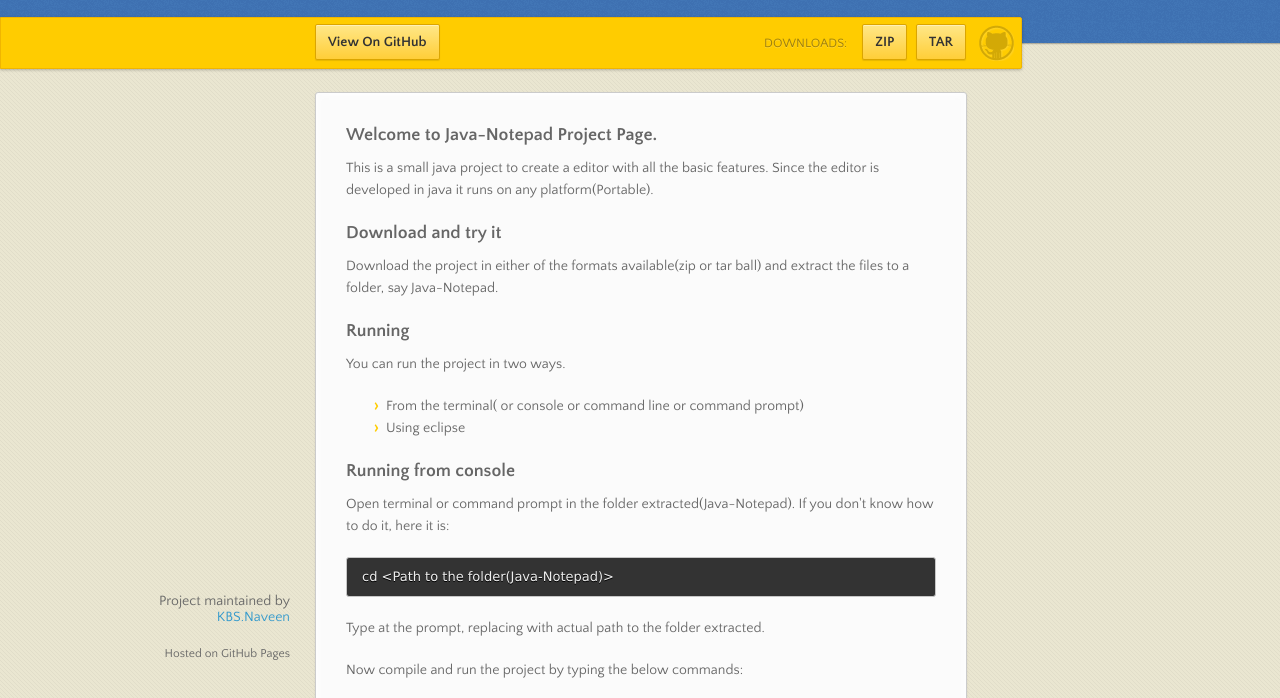
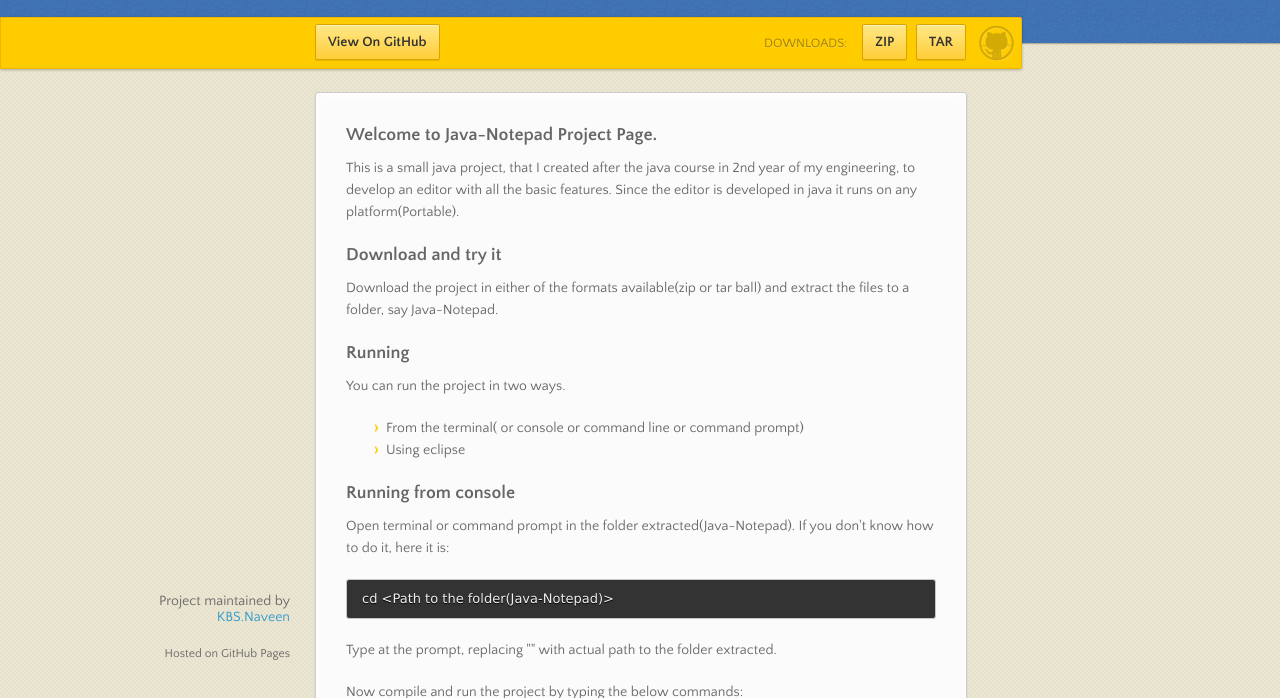
Before and after one commit to KbsNaveen/Java-Notepad, a plain HTML site: page index.html in a window 1280 px wide. Shown: the part 98-796 px from the top of the page. Drawn offline with nearby package versions, Linux system fonts and the light colour scheme.

Commit message:
Updated welcome content.

```diff
--- a/index.html
+++ b/index.html
@@ -42,7 +42,7 @@
         <h3>
 <a name="welcome-to-java-notepad-project-page" class="anchor" href="#welcome-to-java-notepad-project-page"><span class="octicon octicon-link"></span></a>Welcome to Java-Notepad Project Page.</h3>
 
-<p>This is a small java project to create a editor with all the basic features. Since the editor is developed in java it runs on any platform(Portable).</p>
+<p>This is a small java project, that I created after the java course in 2nd year of my engineering, to  develop an editor with all the basic features. Since the editor is developed in java it runs on any platform(Portable).</p>
 
 <h3>
 <a name="download-and-try-running" class="anchor" href="#download-and-try-running"><span class="octicon octicon-link"></span></a>Download and try it</h3>
@@ -66,7 +66,7 @@ If you don't know how to do it, here it is:</p>
 <pre><code>cd &lt;Path to the folder(Java-Notepad)&gt;
 </code></pre>
 
-<p>Type at the prompt, replacing <Path to the folder(Java-Notepad)> with actual path to the folder extracted.</p>
+<p>Type at the prompt, replacing "<Path to the folder(Java-Notepad)>" with actual path to the folder extracted.</p>
 
 <p>Now compile and run the project by typing the below commands:</p>
 
```
